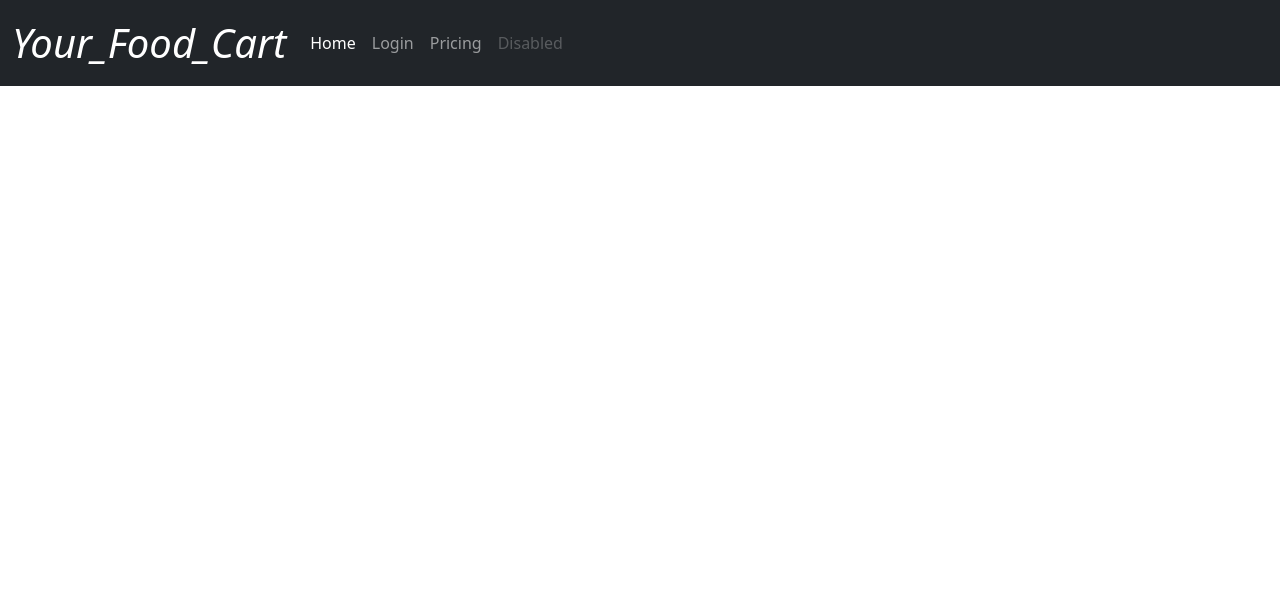
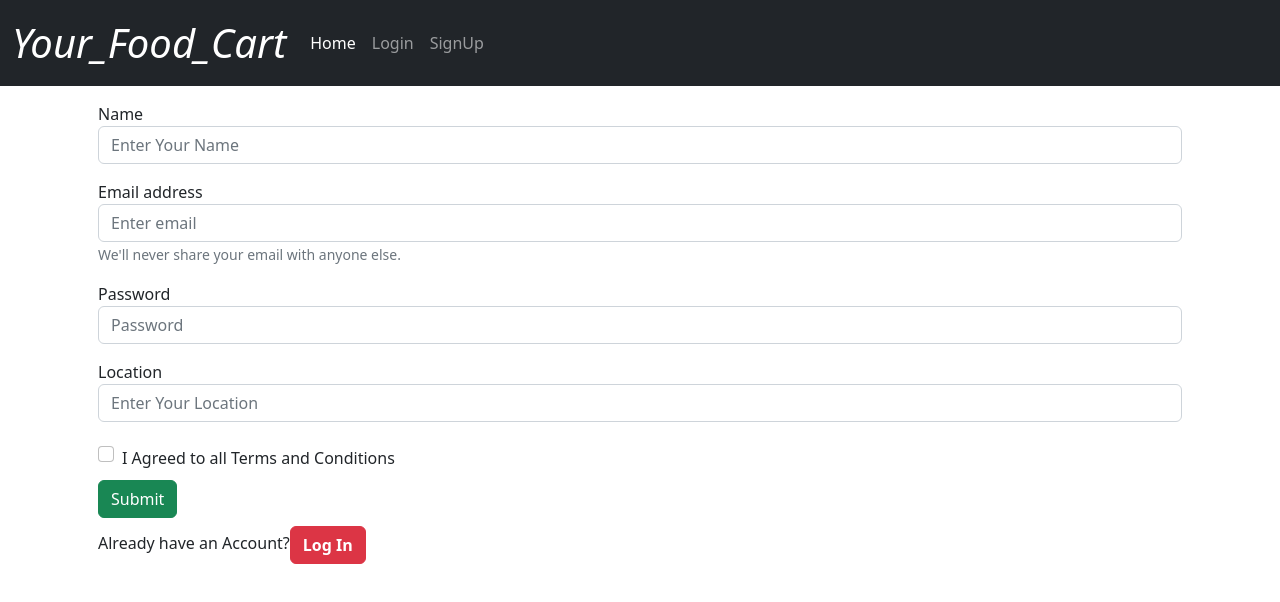
Before and after one commit to besttechaj/Your_Food_Cart, a React (Create React App) app: page /createuser in a window 1280 px wide. Shown: the top 602 px of the page. Built offline with nearby package versions, Linux system fonts and the light colour scheme.

Commit message:
created SignUp Page

```diff
--- a/src/App.js
+++ b/src/App.js
@@ -6,6 +6,7 @@ import Login from './screens/Login';
 import Navbar from './components/Navbar';
 import '../node_modules/bootstrap/dist/js/bootstrap.bundle';
 import '../node_modules/bootstrap/dist/js/bootstrap.bundle.min.js';
+import SignUp from './screens/SignUp';
 function App() {
   return (
     //HERE WE HAVE WRAPPED THE BROWSER ROUTER(Router) IN index.js file
@@ -14,6 +15,7 @@ function App() {
       <Routes>
         <Route path='/' element={<Home />} />
         <Route path='/login' element={<Login />} />
+        <Route path='/createuser' element={<SignUp />} />
       </Routes>
     </>
   );
--- a/src/components/Navbar.js
+++ b/src/components/Navbar.js
@@ -32,18 +32,8 @@ const Navbar = () => {
                 </Link>
               </li>
               <li className='nav-item'>
-                <Link className='nav-link' to='#'>
-                  Pricing
-                </Link>
-              </li>
-              <li className='nav-item'>
-                <Link
-                  className='nav-link disabled'
-                  to='#'
-                  tabIndex='-1'
-                  aria-disabled='true'
-                >
-                  Disabled
+                <Link className='nav-link' to='/createuser'>
+                  SignUp
                 </Link>
               </li>
             </ul>
--- /dev/null
+++ b/src/screens/SignUp.js
@@ -0,0 +1,85 @@
+import React from 'react';
+import { Link } from 'react-router-dom';
+const SignUp = () => {
+  const handleSubmit = async () => {
+    //Using in-built fetch Api function ____ as we click on api we want to call the api
+  };
+  return (
+    <>
+      <div className='container my-2'>
+        <form className='my-3 mx-3' onSubmit={handleSubmit}>
+          <div className='form-group my-3'>
+            <label for='name'>Name</label>
+            <input
+              type='text'
+              className='form-control'
+              id='name'
+              placeholder='Enter Your Name'
+            />
+          </div>
+          <div className='form-group my-3'>
+            <label for='exampleInputEmail1'>Email address</label>
+            <input
+              type='email'
+              className='form-control'
+              id='exampleInputEmail1'
+              aria-describedby='emailHelp'
+              placeholder='Enter email'
+            />
+            <small id='emailHelp' className='form-text text-muted'>
+              We'll never share your email with anyone else.
+            </small>
+          </div>
+          <div className='form-group my-3'>
+            <label for='exampleInputPassword1'>Password</label>
+            <input
+              type='password'
+              className='form-control'
+              id='exampleInputPassword1'
+              placeholder='Password'
+            />
+          </div>
+
+          <div className='form-group my-3'>
+            <label for='name'>Location</label>
+            <input
+              type='text'
+              className='form-control'
+              id='location'
+              placeholder='Enter Your Location'
+            />
+          </div>
+
+          <div className='form-check'>
+            <input
+              type='checkbox'
+              className='form-check-input my-2'
+              id='exampleCheck1'
+              required
+            />
+            <label className='form-check-label my-2' for='exampleCheck1'>
+              I Agreed to all Terms and Conditions
+            </label>
+          </div>
+          <button type='submit' className='btn btn-success'>
+            Submit
+          </button>
+          <p className='my-2'>
+            Already have an Account?
+            <span>
+              <Link
+                to='/login'
+                className='btn btn-danger'
+                style={{ fontSize: '1rem', fontWeight: 'bold' }}
+              >
+                Log In
+              </Link>
+            </span>
+          </p>
+        </form>
+      </div>
+    </>
+  );
+};
+
+export default SignUp;
```
Also changed, not shown: 1 other file (tests, documents, lock files or other folders).
